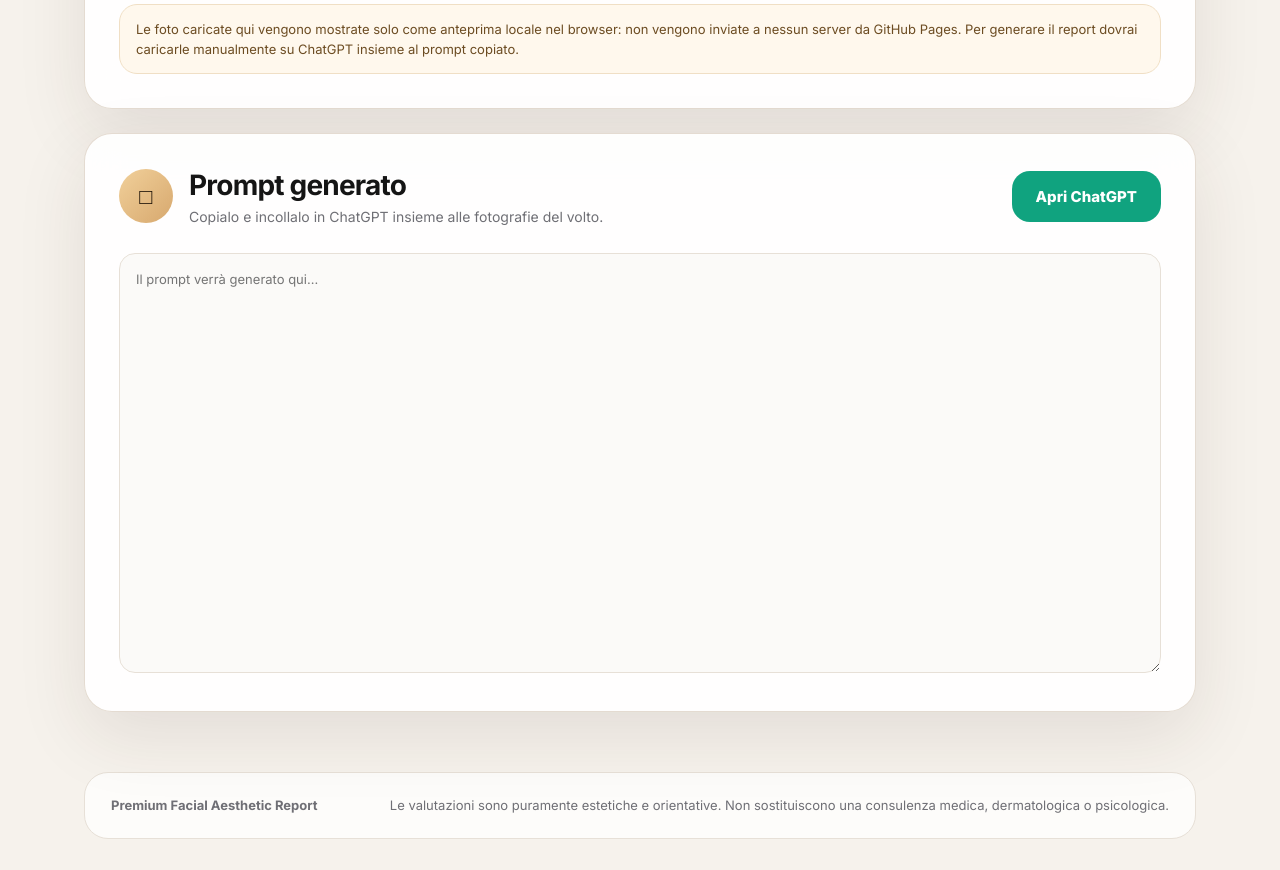
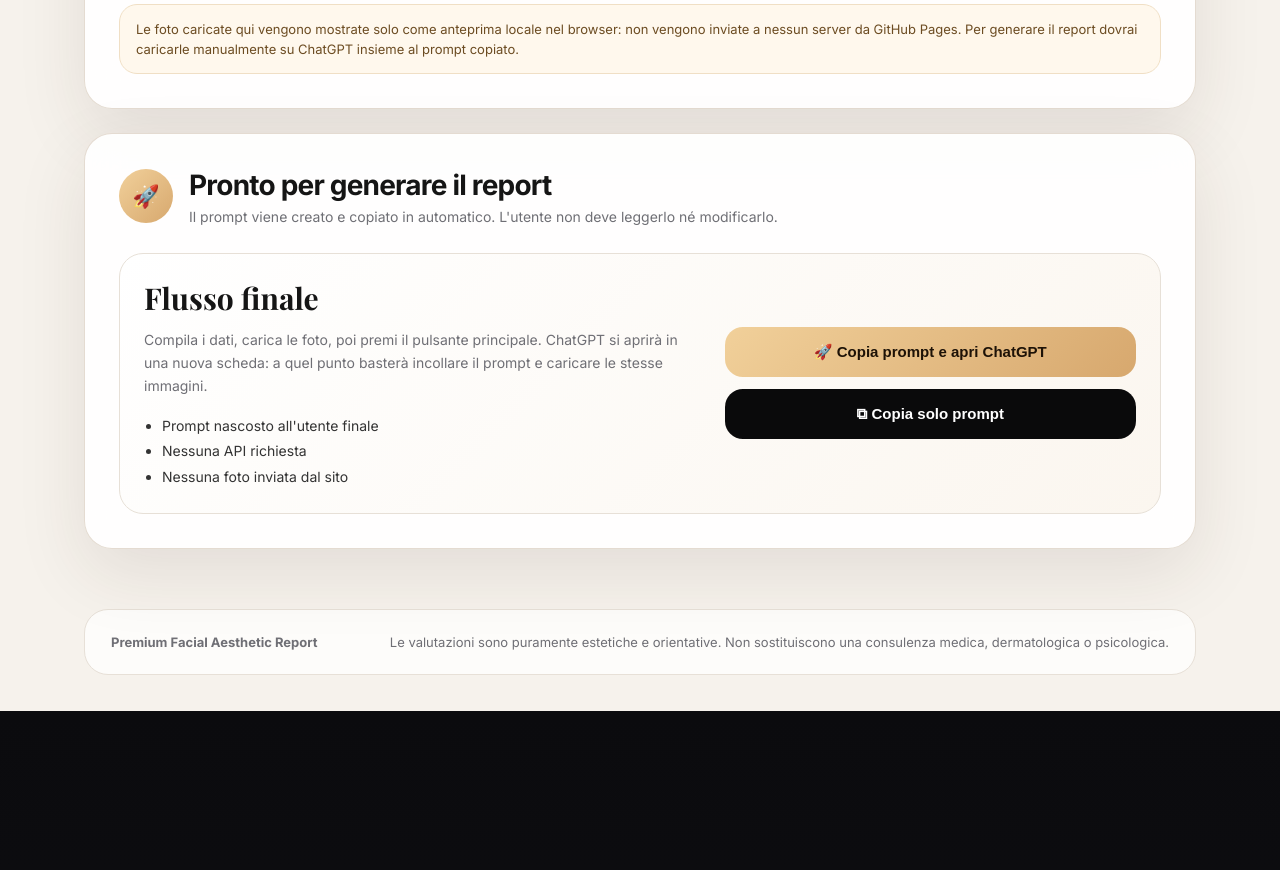
Before and after one commit to b3pz/facial-report-prompt, a plain HTML site: page index.html in a window 1280 px wide. Shown: the part 2320-3190 px from the top of the page. Drawn offline with nearby package versions, Linux system fonts and the light colour scheme.

Commit message:
Enhance launch panel layout and functionality

````diff
--- a/index.html
+++ b/index.html
@@ -684,6 +684,58 @@ textarea{
     line-height:1.55;
 }
 
+.launch-card textarea#prompt{
+    position:absolute;
+    left:-9999px;
+    width:1px;
+    height:1px;
+    opacity:0;
+    pointer-events:none;
+}
+
+.launch-panel{
+    display:grid;
+    grid-template-columns:1.15fr .85fr;
+    gap:24px;
+    align-items:stretch;
+    border:1px solid var(--line);
+    border-radius:24px;
+    padding:24px;
+    background:linear-gradient(135deg,#fff,#fbf6ef);
+}
+
+.launch-copy h3{
+    margin:0 0 10px;
+    font-family:'Playfair Display',serif;
+    font-size:30px;
+}
+
+.launch-copy p{
+    margin:0 0 16px;
+    color:var(--muted);
+    line-height:1.65;
+    font-size:14px;
+}
+
+.launch-copy ul{
+    margin:0;
+    padding-left:18px;
+    color:#333;
+    line-height:1.8;
+    font-size:14px;
+}
+
+.launch-actions{
+    display:flex;
+    flex-direction:column;
+    justify-content:center;
+    gap:12px;
+}
+
+.launch-actions .btn{
+    width:100%;
+}
+
 @media(max-width:900px){
     .hero{
         min-height:auto;
@@ -770,7 +822,17 @@ textarea{
     .footer-inner{
         display:block;
     }
+
+    .launch-panel{
+        grid-template-columns:1fr;
+        padding:20px;
+    }
+
+    .launch-copy h3{
+        font-size:26px;
+    }
 }
+
 </style>
 </head>
 
@@ -994,8 +1056,8 @@ textarea{
     </div>
 
     <div class="actions">
-        <button class="btn btn-dark" onclick="generaPrompt()">✦ Genera Prompt</button>
-        <button class="btn btn-dark" onclick="copiaPrompt()">⧉ Copia Prompt</button>
+        <button class="btn btn-gold" onclick="apriChatGPT()">🚀 Copia prompt e apri ChatGPT</button>
+        <button class="btn btn-dark" onclick="copiaPrompt()">⧉ Copia solo prompt</button>
         <button class="btn btn-grey" onclick="resetCampi()">↺ Reset Campi</button>
     </div>
 
@@ -1069,24 +1131,36 @@ textarea{
     </div>
 </div>
 
-<div class="card">
+<div class="card launch-card">
     <div class="section-head">
         <div class="section-title">
-            <div class="icon-bubble">□</div>
+            <div class="icon-bubble">🚀</div>
             <div>
-                <h2>Prompt generato</h2>
-                <div class="hint">Copialo e incollalo in ChatGPT insieme alle fotografie del volto.</div>
+                <h2>Pronto per generare il report</h2>
+                <div class="hint">Il prompt viene creato e copiato in automatico. L'utente non deve leggerlo né modificarlo.</div>
             </div>
-        </div>
-
-        <div class="prompt-toolbar">
-            <a class="btn btn-green" href="https://chatgpt.com/" target="_blank">Apri ChatGPT</a>
         </div>
     </div>
 
-    <textarea id="prompt" placeholder="Il prompt verrà generato qui..."></textarea>
+    <div class="launch-panel">
+        <div class="launch-copy">
+            <h3>Flusso finale</h3>
+            <p>Compila i dati, carica le foto, poi premi il pulsante principale. ChatGPT si aprirà in una nuova scheda: a quel punto basterà incollare il prompt e caricare le stesse immagini.</p>
+            <ul>
+                <li>Prompt nascosto all'utente finale</li>
+                <li>Nessuna API richiesta</li>
+                <li>Nessuna foto inviata dal sito</li>
+            </ul>
+        </div>
+
+        <div class="launch-actions">
+            <button class="btn btn-gold" onclick="apriChatGPT()">🚀 Copia prompt e apri ChatGPT</button>
+            <button class="btn btn-dark" onclick="copiaPrompt()">⧉ Copia solo prompt</button>
+        </div>
+    </div>
+
+    <textarea id="prompt" aria-hidden="true" tabindex="-1"></textarea>
 </div>
-
 </main>
 
 <footer class="footer">
@@ -1341,6 +1415,31 @@ setupPreview("frontPhoto", "frontPreview", "frontBox", "frontStatus", "Frontale
 setupPreview("rightPhoto", "rightPreview", "rightBox", "rightStatus", "Profilo destro caricato", "Profilo destro non caricato");
 setupPreview("leftPhoto", "leftPreview", "leftBox", "leftStatus", "Profilo sinistro caricato", "Profilo sinistro non caricato");
 
+
+function apriChatGPT(){
+    generaPrompt();
+    const prompt = document.getElementById("prompt");
+    const msg = document.getElementById("copyMessage");
+
+    if(!prompt.value.trim()){
+        msg.style.display = "block";
+        msg.textContent = "Prima genera il prompt.";
+        setTimeout(() => { msg.style.display = "none"; }, 2200);
+        return;
+    }
+
+    navigator.clipboard.writeText(prompt.value).then(() => {
+        msg.style.display = "block";
+        msg.textContent = "Prompt copiato. Ora incollalo in ChatGPT insieme alle fotografie.";
+        window.open("https://chatgpt.com/", "_blank");
+        setTimeout(() => { msg.style.display = "none"; }, 4500);
+    }).catch(() => {
+        msg.style.display = "block";
+        msg.textContent = "Non riesco a copiare automaticamente. Usa il pulsante 'Copia solo prompt'.";
+        setTimeout(() => { msg.style.display = "none"; }, 4500);
+    });
+}
+
 function resetCampi(){
     document.querySelectorAll("input, select, textarea").forEach(el => {
         if(el.tagName === "SELECT"){
@@ -1379,4 +1478,3 @@ function resetCampi(){
 
 </body>
 </html>
-```
````
